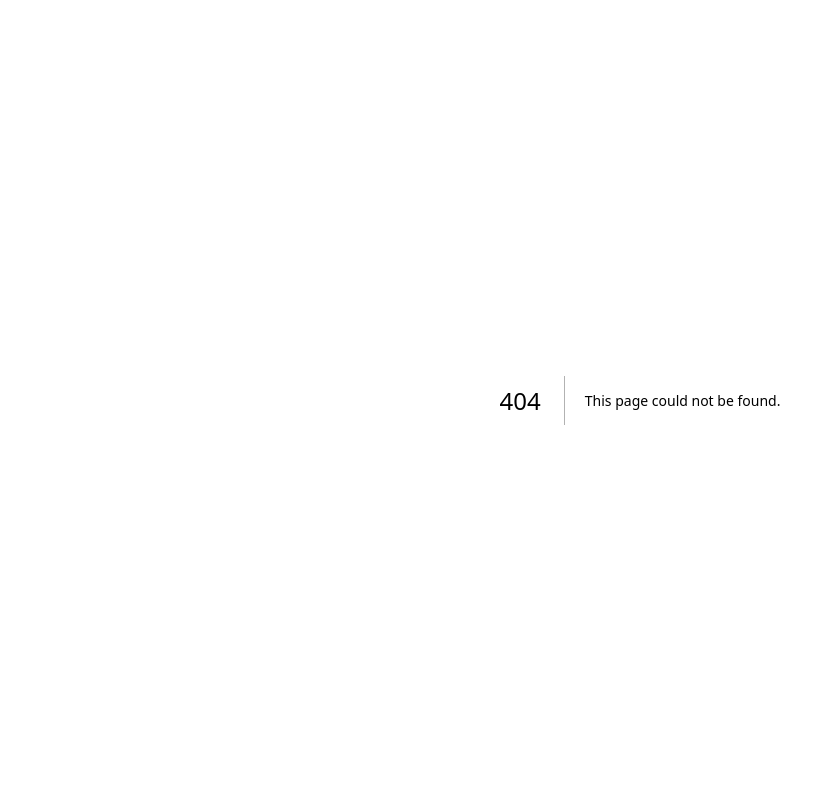
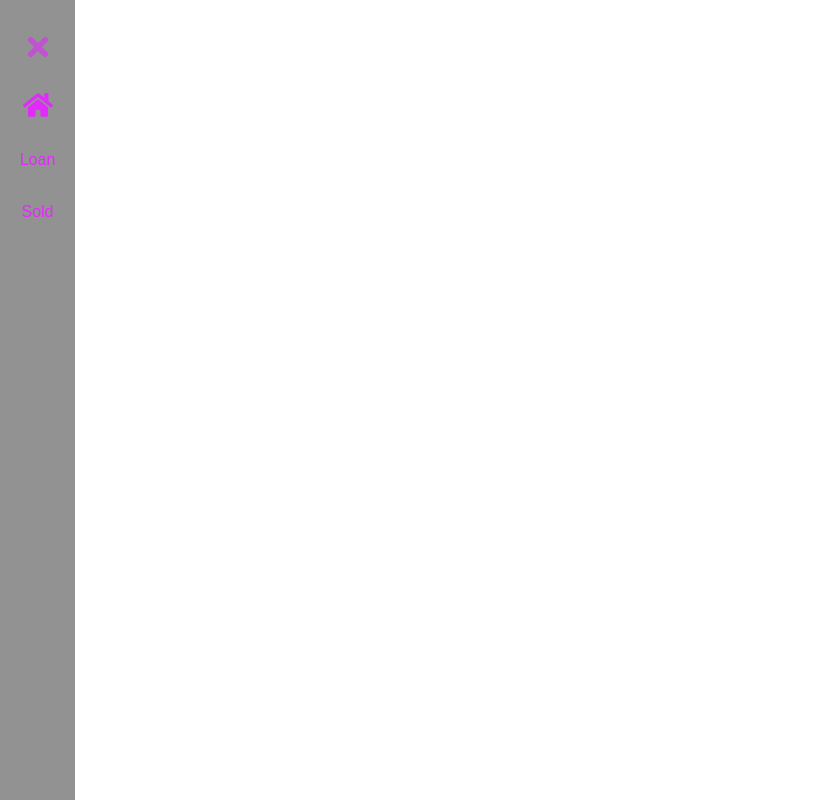
Before and after one commit to Ahmed-cloude/Product-management-system, a Next.js app: page /sideBar in a window 1280 px wide. Before the commit this address had no page. Shown: the whole page, without its empty margins (0-822 px from the left). Built offline with nearby package versions, Linux system fonts and the light colour scheme.

Commit message:
added a side bar to optimize routing between pages

```diff
--- /dev/null
+++ b/src/app/sideBar/page.tsx
@@ -0,0 +1,34 @@
+'use client'
+import React from 'react'
+import { FaHome,FaTimes, FaList } from 'react-icons/fa'
+import Link from 'next/link'
+const page = () => {
+    const hideHandler =()=>{
+        document.getElementById('sidebar').style.display='none'
+        document.getElementById('listSidbar').style.display='block'
+
+    }
+    const appearHandler =()=>{
+        document.getElementById('listSidbar').style.display='none'
+        document.getElementById('sidebar').style.display='block'
+
+    }
+    return (
+        <div className=' relative top-0 w-[75px] inline-block'>
+            <div onClick={appearHandler} id='listSidbar' className='hidden sticky top-2 left-2 w-fit'>
+                <div className='text-fuchsia-500  w-fit p-3 hover:text-white cursor-pointer '>  <FaList className='text-2xl ' /> </div>
+            </div>
+            <div id='sidebar' className='w-[75px] bg-neutral-800/50 h-[100%] text-center '>
+                <div className='h-[100vh]  w-fit m-auto pt-4 sticky top-0'>
+                    <div onClick={hideHandler} className='text-fuchsia-500/60 p-3 my-1 hover:bg-fuchsia-500 hover:text-white cursor-pointer rounded-[20px]'><FaTimes className='text-3xl ' /></div>
+                    <div className='text-fuchsia-500 p-3 my-1  hover:bg-fuchsia-500/60 hover:text-white cursor-pointer rounded-[20px]'> <Link href="/"><FaHome className='text-3xl' /></Link> </div>
+                    <div className='text-fuchsia-500 py-3 my-1 hover:bg-fuchsia-500/60 hover:text-white cursor-pointer rounded-[20px]'> <Link href='/loan'>Loan</Link> </div>
+                    <div className='text-fuchsia-500 py-3 my-1 hover:bg-fuchsia-500/60 hover:text-white cursor-pointer rounded-[20px]'> <Link href="/sold">Sold</Link> </div>
+                </div>
+            </div>
+        </div>
+
+    )
+}
+
+export default page
```
